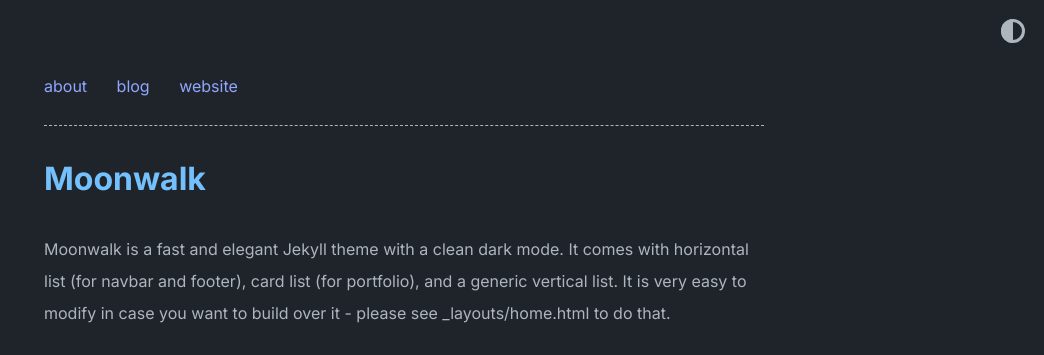
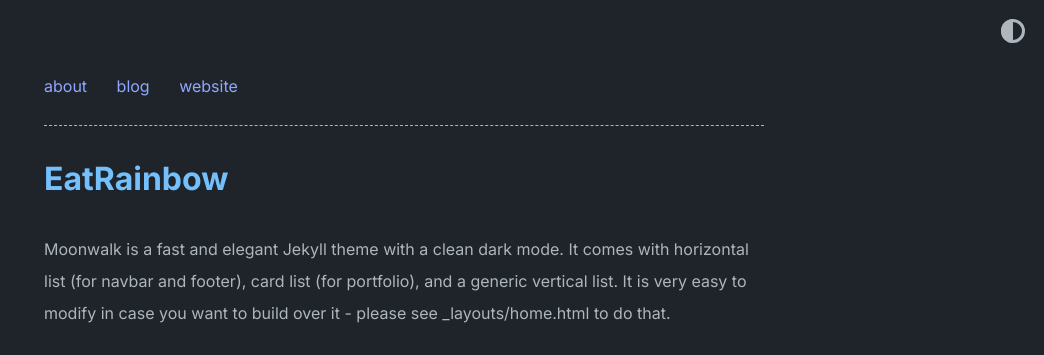
Before and after one commit to EatRainbow/EatRainbow.github-io, a Jekyll site: the page built from index.md, in a window 1280 px wide. Shown: the top 355 px of the page, without its empty margins (236-1280 px from the left). Built offline with Jekyll 4.4.1, drawn with Linux system fonts in a browser that asks for light colours.

Commit message:
Update _config.yml

```diff
--- a/_config.yml
+++ b/_config.yml
@@ -1,4 +1,4 @@
-title: Moonwalk
+title: EatRainbow
 author: Abhinav Saxena
 url: https://www.abhinavsaxena.com/moonwalk # root address of the site
 description: > # description of the site (multiple lines allowed)
```
